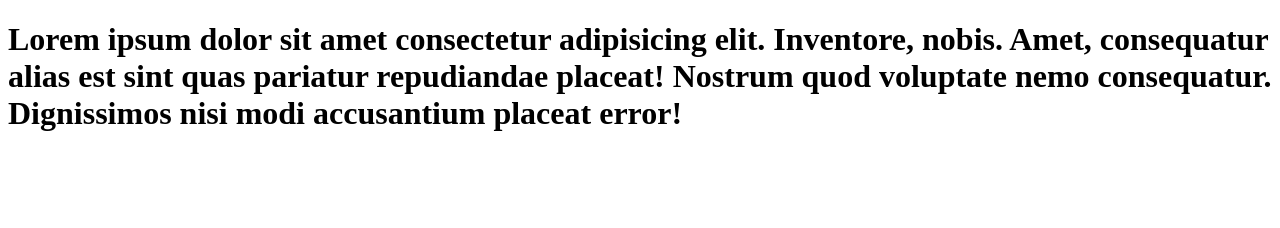
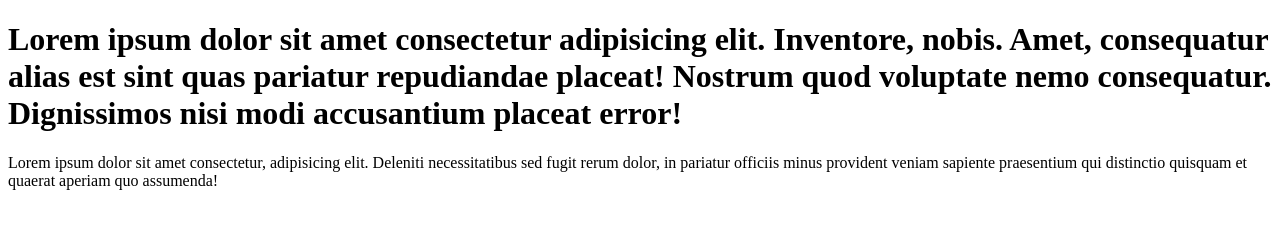
Before and after one commit to HyA3z/learn-git, a plain HTML site: page index.html in a window 1280 px wide. Drawn offline with Linux system fonts and the light colour scheme.

Commit message:
add paragraph to code

```diff
--- a/index.html
+++ b/index.html
@@ -7,5 +7,6 @@
 </head>
 <body>
     <h1>Lorem ipsum dolor sit amet consectetur adipisicing elit. Inventore, nobis. Amet, consequatur alias est sint quas pariatur repudiandae placeat! Nostrum quod voluptate nemo consequatur. Dignissimos nisi modi accusantium placeat error!</h1>
+    <p>Lorem ipsum dolor sit amet consectetur, adipisicing elit. Deleniti necessitatibus sed fugit rerum dolor, in pariatur officiis minus provident veniam sapiente praesentium qui distinctio quisquam et quaerat aperiam quo assumenda!</p>
 </body>
 </html>
```
